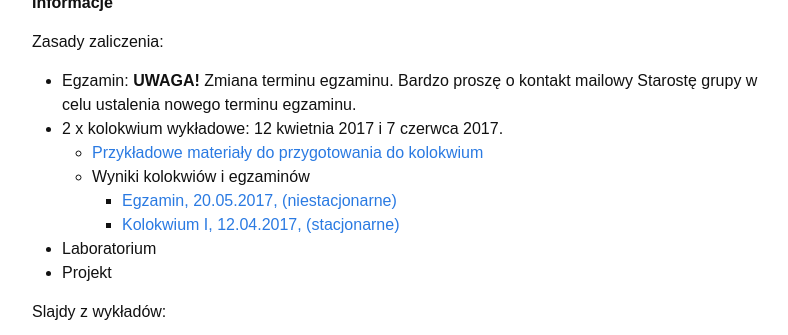
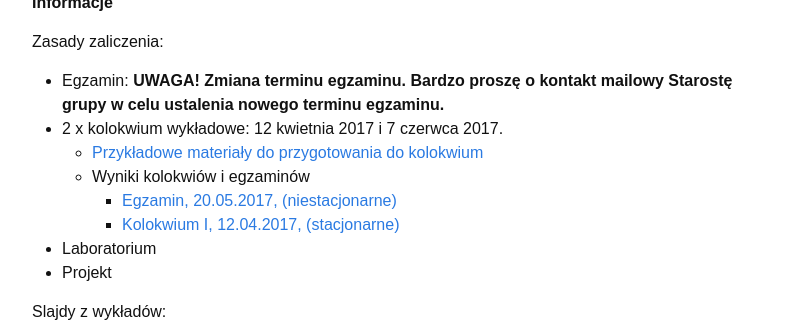
Before and after one commit to piotrlasek/piotrlasek.github.io, a Jekyll site: the page built from for-students/ai2-2017.md, in a window 1280 px wide and 900 px high, cut to the strip 382-717 px from the top of the window. Shown: the whole strip, without its empty margins (238-1026 px from the left). Built offline with Jekyll 4.4.1, drawn with Linux system fonts in a browser that asks for light colours.

Commit message:
Update ai2-2017.md

```diff
--- a/for-students/ai2-2017.md
+++ b/for-students/ai2-2017.md
@@ -10,7 +10,7 @@
 # Informacje
 
 Zasady zaliczenia:
-* Egzamin: **UWAGA!** Zmiana terminu egzaminu. Bardzo proszę o kontakt mailowy Starostę grupy w celu ustalenia nowego terminu egzaminu.
+* Egzamin: **UWAGA! Zmiana terminu egzaminu. Bardzo proszę o kontakt mailowy Starostę grupy w celu ustalenia nowego terminu egzaminu.**
 * 2 x kolokwium wykładowe: 12 kwietnia 2017 i 7 czerwca 2017.
   * [Przykładowe materiały do przygotowania do
   kolokwium](ai2-test-demo.pdf)
```
